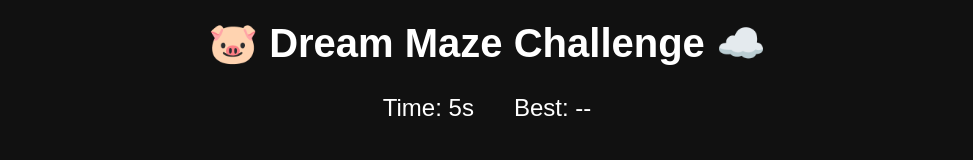
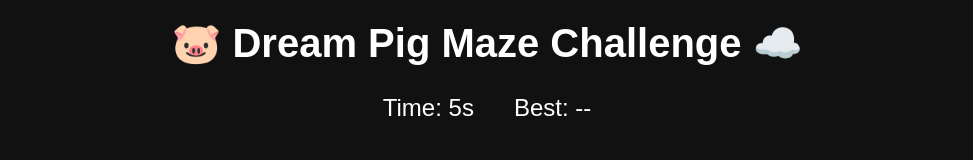
Before and after one commit to Sarabjeeth-kaur/maze-game, a website built with Vite: page index.html in a window 1280 px wide. Shown: the top 160 px of the page, without its empty margins (153-1126 px from the left). Built offline with nearby package versions, Linux system fonts and the light colour scheme.

Commit message:
title corrected

```diff
--- a/index.html
+++ b/index.html
@@ -7,7 +7,7 @@
 </head>
 <body>
 
-  <h1>🐷 Dream Maze Challenge ☁️</h1>
+  <h1>🐷 Dream Pig Maze Challenge ☁️</h1>
 
   <div id="top-bar">
     <div id="timer">Time: 0s</div>
```
